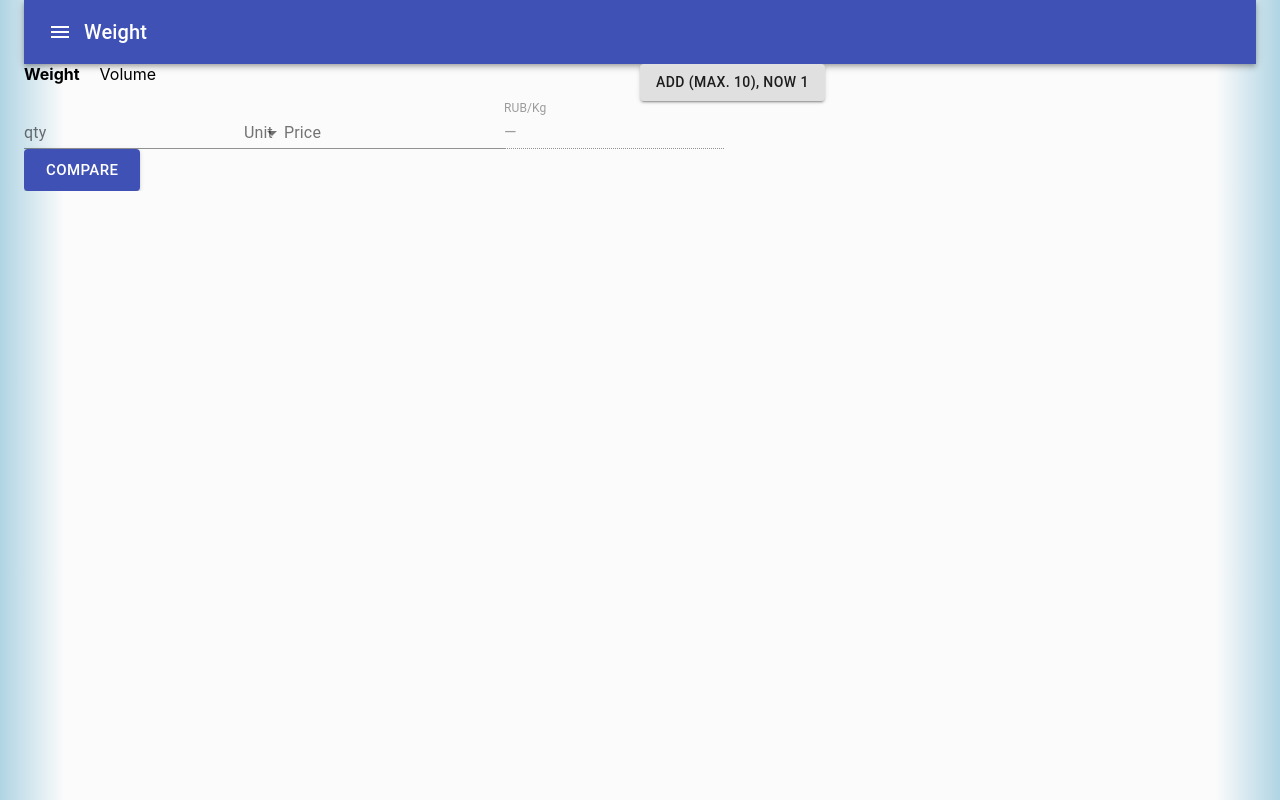
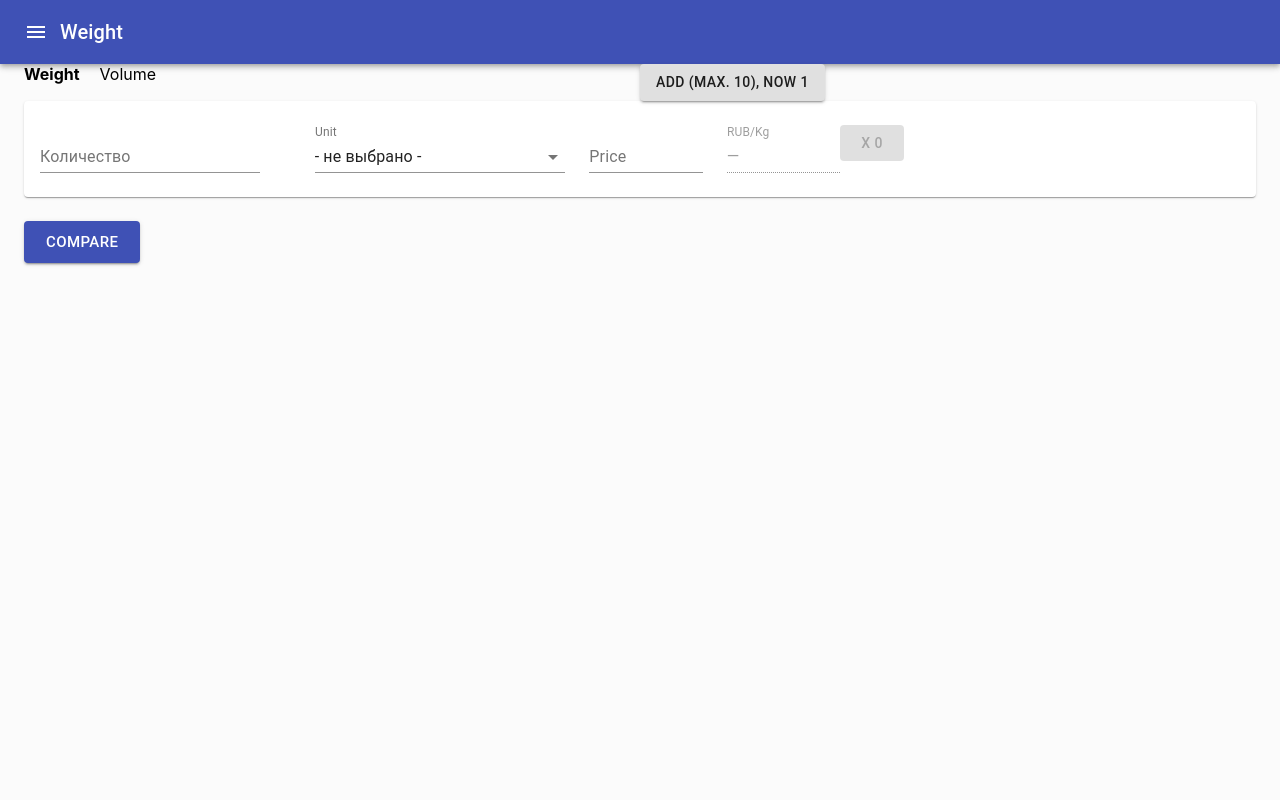
Before and after one commit to LazzyLizzard/shop-assist, a React (Create React App) app: page / in a window 1280 px wide. Built offline with nearby package versions, Linux system fonts and the light colour scheme.

Commit message:
Styling in general
Removed needles, applied MUI components

```diff
--- a/src/App.jsx
+++ b/src/App.jsx
@@ -4,8 +4,8 @@ import {Button, Container, Grid} from '@material-ui/core';
 import {DEFAULT_COMPARE_DATA} from './constants/initial-values';
 import {MEASURES} from './constants/measures';
 import {BEST_VALUES_INDEXES, COMPARE_DATA, MEASURE} from './constants/field-names';
-import {CommonWrapper, Header, MeasuresList, PriceItem} from './components';
-import {fl} from "./utils";
+import {Header, MeasuresList, PriceItem} from './components';
+import {fl} from './utils';
 
 const MAX_ITEMS = 10;
 const DEFAULT_MEASURE_KEY = 'WEIGHT';
@@ -81,12 +81,12 @@ export class App extends Component {
     render() {
         const {compareData, measure} = this.state;
         return (
-            <Container maxWidth={false} root>
+            <React.Fragment>
                 <Header
                     measureText={measure.name}
                 />
-                <CommonWrapper>
-                    <Grid container spacing={16}>
+                <Container maxWidth={false}>
+                    <Grid container>
                         <Grid item xs={6}>
                             <MeasuresList
                                 measures={MEASURES}
@@ -116,7 +116,7 @@ export class App extends Component {
                         standard={this.state.measure.standard}
                     />
 
-                    <Grid container spacing={16}>
+                    <Grid container spacing={3}>
                         <Grid item xs={12}>
                             <Button
                                 size="large"
@@ -131,8 +131,9 @@ export class App extends Component {
                             </Button>
                         </Grid>
                     </Grid>
-                </CommonWrapper>
-            </Container>
+
+                </Container>
+            </React.Fragment>
         );
     }
 }
--- a/src/components/common-wrapper/common-wrapper.jsx
+++ /dev/null
@@ -1,8 +0,0 @@
-import React from 'react';
-import {COLS_SPACING} from '../../constants/layout';
-
-export const CommonWrapper = ({children}) => (
-    <div style={{overflow: 'hidden'}}>
-        {children}
-    </div>
-);
--- a/src/components/common-wrapper/index.js
+++ /dev/null
@@ -1 +0,0 @@
-export {CommonWrapper} from './common-wrapper'
--- a/src/components/index.js
+++ b/src/components/index.js
@@ -2,4 +2,3 @@ export {PriceItem} from './price-item';
 export {Input} from './input';
 export {MeasuresList} from './measures-list';
 export {Header} from './header';
-export {CommonWrapper} from './common-wrapper'
--- a/src/components/price-item/price-item.jsx
+++ b/src/components/price-item/price-item.jsx
@@ -1,16 +1,9 @@
 import React from 'react';
-import Grid from '@material-ui/core/Grid';
-import Select from '@material-ui/core/Select';
-import InputLabel from '@material-ui/core/InputLabel';
-import FormControl from '@material-ui/core/FormControl';
-import TextField from '@material-ui/core/TextField';
-import Button from '@material-ui/core/Button';
+import {Button, FormControl, Grid, InputLabel, makeStyles, MenuItem, Paper, Select, TextField} from '@material-ui/core';
 import {Input} from '../../components';
 import {calculatePricePerStandardValue} from '../../utils';
-import {setStyles} from "./utils";
-// import {MeasuresOptions} from "./measures-options";
-import {MEASURES} from "../../constants/measures";
-import MenuItem from "@material-ui/core/MenuItem";
+import {setStyles} from './utils';
+import {MEASURES} from '../../constants/measures';
 import {get} from "lodash";
 
 // https://github.com/mui-org/material-ui/issues/9573
@@ -30,6 +23,17 @@ const getMeasuresOptions = (measureKey, addEmpty) => {
     ]
 };
 
+const useStyles = makeStyles((theme) => ({
+    paper: {
+        padding: theme.spacing(3, 2),
+        marginBottom: theme.spacing(3),
+    },
+    // TODO [sf] 03-Oct-19 use @material-ui/core/colors
+    paperActive: {
+        background: '#CAFFCA'
+    }
+}));
+
 export const PriceItem = ({
     compareData = [],
     changeHandler,
@@ -40,46 +44,49 @@ export const PriceItem = ({
     bestValues,
     standard
 }) => {
+    const classes = useStyles();
     const {itemName} = measure;
+
     return (
         compareData.map((item, index) => (
+            <Paper className={classes.paper} style={setStyles(bestValues, index)} key={index}>
+                <Grid container>
+                    <Grid item lg={8} xs={10}>
                         <Grid
                             container
-                spacing={16}
+                            spacing={3}
                             direction="row"
                             justify="flex-start"
                             alignItems="flex-start"
-                style={setStyles(bestValues, index)}
                             key={index}
                         >
-                <Grid item>
+                            <Grid item lg={4}>
                                 <Input
-                        placeholder="к-во"
-                        label="qty"
+                                    placeholder="Количество"
+                                    label="Количество"
                                     name="quantity"
                                     value={item.quantity}
                                     index={index}
                                     changeHandler={changeHandler}
                                 />
                             </Grid>
-                <Grid item>
-                    <FormControl>
+                            <Grid item lg={4}>
+                                <FormControl fullWidth={true}>
                                     <InputLabel htmlFor="unit">Unit</InputLabel>
                                     <Select
-                            placeholder="measure"
+                                        fullWidth={true}
                                         label="Unit"
                                         value={item.unit}
                                         onChange={(event) => changeHandler(event, index)}
                                         inputProps={{
-                                name: 'unit',
-                                id: 'unit'
+                                            name: 'unit'
                                         }}
                                     >
                                         {getMeasuresOptions(measureKey, true)}
                                     </Select>
                                 </FormControl>
                             </Grid>
-                <Grid item>
+                            <Grid item lg={2}>
                                 <Input
                                     placeholder="price"
                                     label="Price"
@@ -89,7 +96,7 @@ export const PriceItem = ({
                                     changeHandler={changeHandler}
                                 />
                             </Grid>
-                <Grid item>
+                            <Grid item lg={2}>
                                 <TextField
                                     disabled
                                     style={{fontWeight: 'bold'}}
@@ -102,9 +109,11 @@ export const PriceItem = ({
                                     })}
                                 />
                             </Grid>
-                <Grid item>
-                    {allowDelete &&
+                        </Grid>
+                    </Grid>
+                    <Grid item lg={2} xs={2}>
                         <Button
+                            disabled={!allowDelete}
                             type="button"
                             color="secondary"
                             variant="contained"
@@ -114,9 +123,9 @@ export const PriceItem = ({
                         >
                             x {index}
                         </Button>
-                    }
                     </Grid>
                 </Grid>
+            </Paper>
         ))
     )
 };
--- a/src/constants/initial-values.js
+++ b/src/constants/initial-values.js
@@ -1,9 +1,9 @@
 import {PRICE, QUANTITY, UNIT} from "./field-names";
 
+export const MDASH = '\u2014';
+
 export const DEFAULT_COMPARE_DATA = {
-    [UNIT]: '',
+    [UNIT]: '-',
     [PRICE]: '',
     [QUANTITY]: ''
 };
-
-export const MDASH = '\u2014';
--- a/src/index.css
+++ b/src/index.css
@@ -7,10 +7,10 @@ body {
   -webkit-font-smoothing: antialiased;
   -moz-osx-font-smoothing: grayscale;
   background: #fbfbfb;
-  background: -moz-linear-gradient(left, #b0d4e3 0%, #fbfbfb 5%, #fbfbfb 95%, #b0d4e3 100%);
-  background: -webkit-linear-gradient(left, #b0d4e3 0%,#fbfbfb 5%,#fbfbfb 95%,#b0d4e3 100%);
-  background: linear-gradient(to right, #b0d4e3 0%,#fbfbfb 5%,#fbfbfb 95%,#b0d4e3 100%);
-  filter: progid:DXImageTransform.Microsoft.gradient( startColorstr='#b0d4e3', endColorstr='#b0d4e3',GradientType=1 );
+  /*background: -moz-linear-gradient(left, #b0d4e3 0%, #fbfbfb 5%, #fbfbfb 95%, #b0d4e3 100%);*/
+  /*background: -webkit-linear-gradient(left, #b0d4e3 0%,#fbfbfb 5%,#fbfbfb 95%,#b0d4e3 100%);*/
+  /*background: linear-gradient(to right, #b0d4e3 0%,#fbfbfb 5%,#fbfbfb 95%,#b0d4e3 100%);*/
+  /*filter: progid:DXImageTransform.Microsoft.gradient( startColorstr='#b0d4e3', endColorstr='#b0d4e3',GradientType=1 );*/
 }
 
 code {
```
Lines whose indentation alone changed are shown as unchanged.
